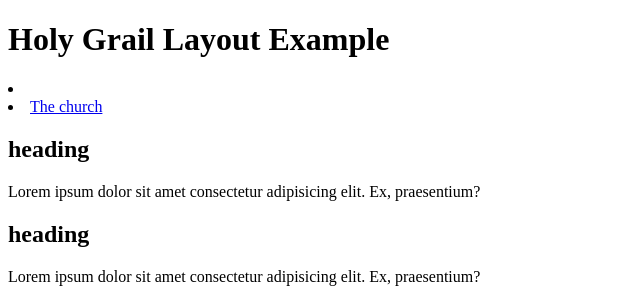
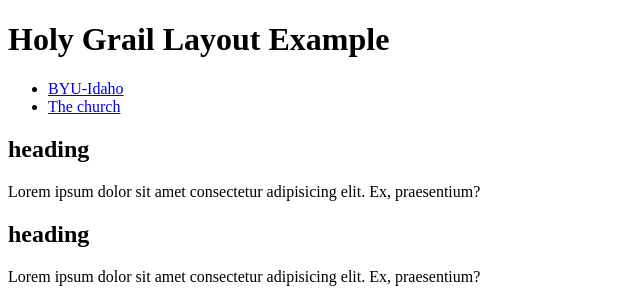
Before and after one commit to Elekwaeden/wdd130, a plain HTML site: page week02/holygrail.html in a window 1280 px wide. Shown: the top 299 px of the page, without its empty margins (0-640 px from the left). Drawn offline with Linux system fonts and the light colour scheme; grey boxes are pictures that could not be loaded.

Commit message:
adjustments made to the file

```diff
--- a/week02/holygrail.html
+++ b/week02/holygrail.html
@@ -6,17 +6,21 @@
     <title>Eden Chijioke Elekwa | Holy Grail layout Example</title>
     <meta name="description" content="A common layout example on the web called the 'holy grail'">
     <meta name="author" content="Eden Chijioke Elekwa">
+</head>
+<body>
 
+</body>
+</html>
 
-<body>
+    <body>
     <header>
         <h1>Holy Grail Layout Example</h1>
         </header>
         <nav>
-           <u1>
-                <li><a href="https://byu.edu"<BYU-Idaho/a></li>
+           <ul>
+                <li><a href="https://byui.edu">BYU-Idaho</a></li>
                 <li><a href="https://churchofjesuschrist.org">The church</a></li>
-           </u1>
+           </ul>
         </nav>
         <main>
             <section>
```
